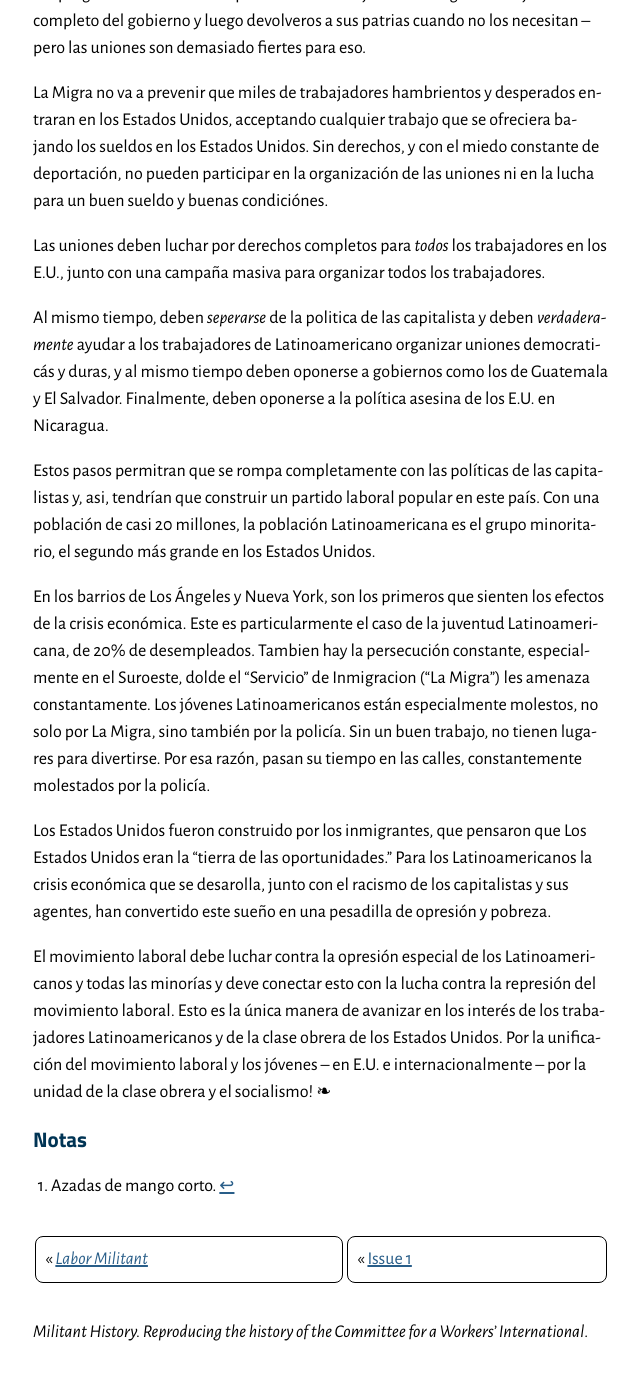
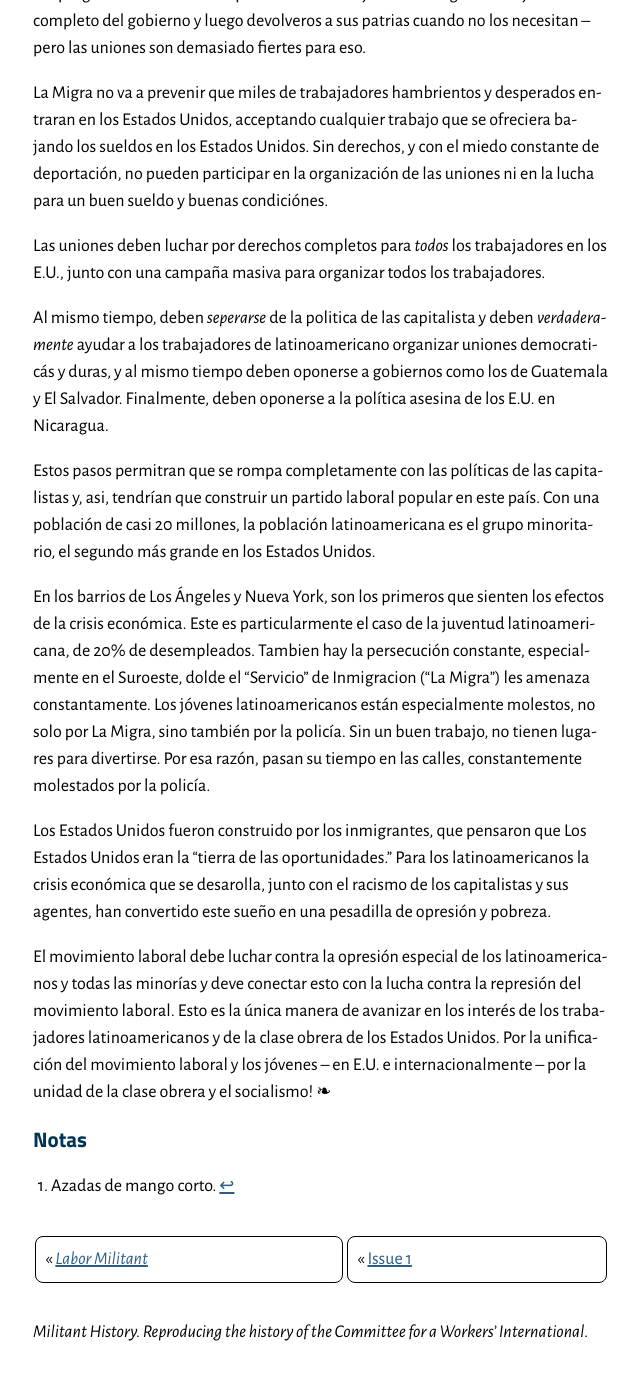
Before and after one commit to jackwillis/militanthistory, a Jekyll site: the page built from _lm_articles/01/latinos-en-usa.md, in a window 1280 px wide and 1400 px high, scrolled down 1486 px. Shown: the top 1380 px of the window, without its empty margins (319-959 px from the left). Built offline with Jekyll 4.4.1, drawn with Linux system fonts in a browser that asks for light colours; some of the changed text lies outside the part shown.

```diff
--- a/_data/tags.yml
+++ b/_data/tags.yml
@@ -65,7 +65,6 @@
 - name: latin-america
   title: "Latin America"
 - name: latinos
-  title: "Latinos"
 - name: libya
   title: "Libya"
 - name: may-day
--- a/_lm_articles/01/latinos-en-usa.md
+++ b/_lm_articles/01/latinos-en-usa.md
@@ -38,7 +38,7 @@ en California.
 Sin embargo, los empleadores en
 el campo y en los ciudades
 más abusan de los trabajadores
-Latinoamericanos, especialmente los que están aquí ilegalmente (que son un 50% a 70% de los campesions).
+latinoamericanos, especialmente los que están aquí ilegalmente (que son un 50% a 70% de los campesions).
 Sin derechos legales, sin la protección del seguro para de empleo o la seguridad social,
 estos trabajadores se explotan al máximo.
 Desperados a causa de las condiciones de sus patrias y casi sin oportunidades aqui en los Estados Unidos,
@@ -64,33 +64,33 @@ Las uniones deben luchar por derechos completos para *todos* los trabajadores en
 junto con una campaña masiva para organizar todos los trabajadores.
 
 Al mismo tiempo, deben *seperarse* de la politica de las capitalista y deben *verdaderamente* ayudar
-a los trabajadores de Latinoamericano organizar uniones democraticás y duras, y al mismo tiempo deben oponerse a
+a los trabajadores de latinoamericano organizar uniones democraticás y duras, y al mismo tiempo deben oponerse a
 gobiernos como los de Guatemala y El Salvador.
 Finalmente, deben oponerse a la política asesina de los E.U. en Nicaragua.
 
 Estos pasos permitran que se rompa completamente con las políticas de las capitalistas y,
 asi, tendrían que construir un partido laboral popular en este país.
-Con una población de casi 20 millones, la población Latinoamericana es el grupo minoritario,
+Con una población de casi 20 millones, la población latinoamericana es el grupo minoritario,
 el segundo más grande en los Estados Unidos.
 
 En los barrios de Los Ángeles y Nueva York,
 son los primeros que sienten los efectos de la crisis económica.
-Este es particularmente el caso de la juventud Latinoamericana, de 20% de desempleados.
+Este es particularmente el caso de la juventud latinoamericana, de 20% de desempleados.
 Tambien hay la persecución constante, especialmente en el Suroeste,
 dolde el "Servicio" de Inmigracion ("La Migra") les amenaza constantamente.
-Los jóvenes Latinoamericanos están especialmente molestos, no solo por La Migra, sino también por la policía.
+Los jóvenes latinoamericanos están especialmente molestos, no solo por La Migra, sino también por la policía.
 Sin un buen trabajo, no tienen lugares para divertirse.
 Por esa razón, pasan su tiempo en las calles, constantemente molestados por la policía.
 
 Los Estados Unidos fueron construido por los inmigrantes,
 que pensaron que Los Estados Unidos eran la "tierra de las oportunidades."
-Para los Latinoamericanos la crisis económica que se desarolla,
+Para los latinoamericanos la crisis económica que se desarolla,
 junto con el racismo de los capitalistas y sus agentes, han convertido este sueño
 en una pesadilla de opresión y pobreza.
 
-El movimiento laboral debe luchar contra la opresión especial de los Latinoamericanos
+El movimiento laboral debe luchar contra la opresión especial de los latinoamericanos
 y todas las minorías y deve conectar esto con la lucha contra la represión del movimiento laboral.
-Esto es la única manera de avanizar en los interés de los trabajadores Latinoamericanos
+Esto es la única manera de avanizar en los interés de los trabajadores latinoamericanos
 y de la clase obrera de los Estados Unidos.
 Por la unificación del movimiento laboral y los jóvenes -- en E.U. e internacionalmente --
 por la unidad de la clase obrera y el socialismo!&nbsp;❧
```
